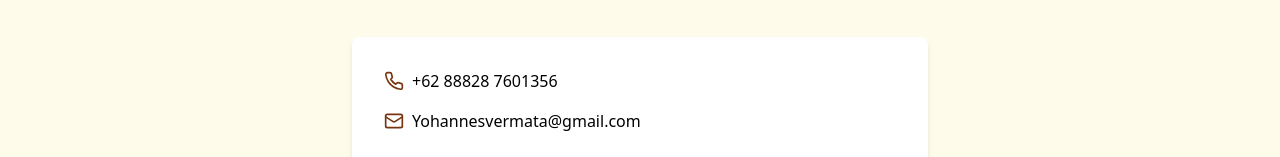
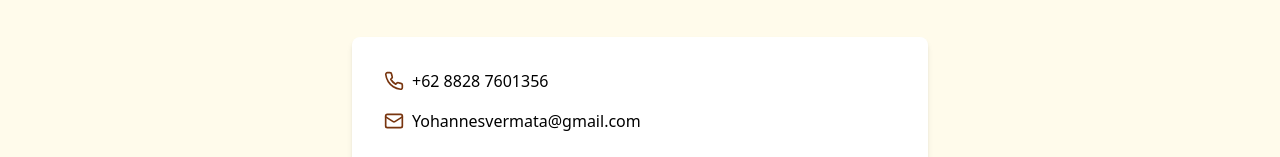
Before and after one commit to VicViko/NetifyMoville, a React (Vite) app: page / in a window 1280 px wide. Shown: the part 4958-5115 px from the top of the page. Built offline with nearby package versions, Linux system fonts and the light colour scheme.

Commit message:
Update App.tsx

```diff
--- a/src/App.tsx
+++ b/src/App.tsx
@@ -96,7 +96,7 @@ function App() {
           <div className="space-y-4">
             <p className="flex items-center gap-2">
               <Phone size={20} className="text-amber-900" />
-              <a href="tel:+62888287601356" className="hover:text-amber-900">+62 88828 7601356</a>
+              <a href="tel:+6288287601356" className="hover:text-amber-900">+62 8828 7601356</a>
             </p>
             <p className="flex items-center gap-2">
               <Mail size={20} className="text-amber-900" />
```
